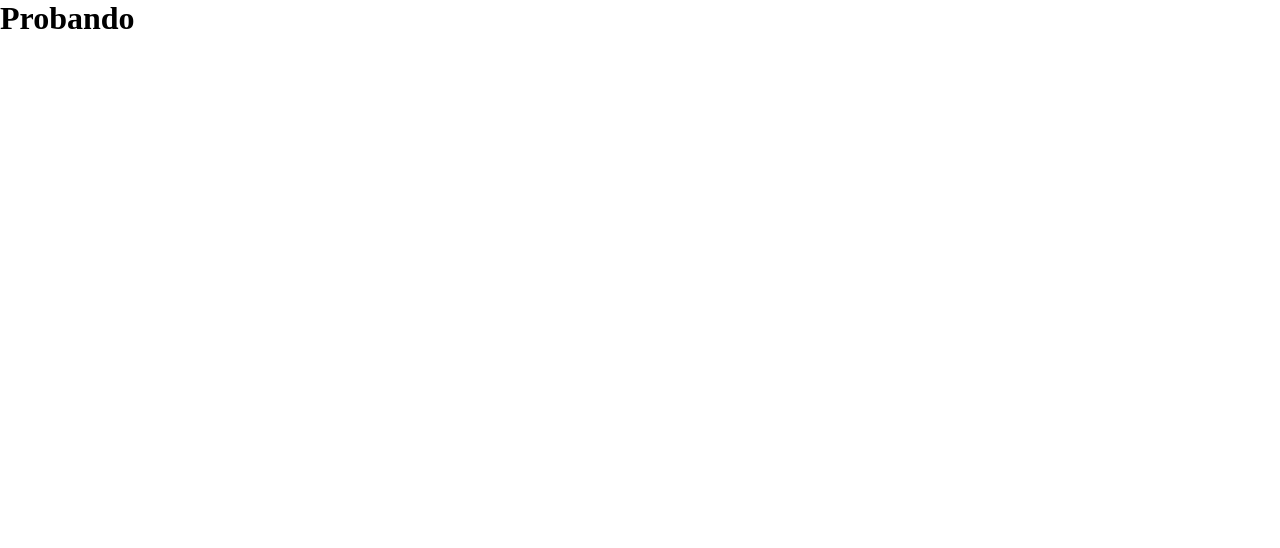
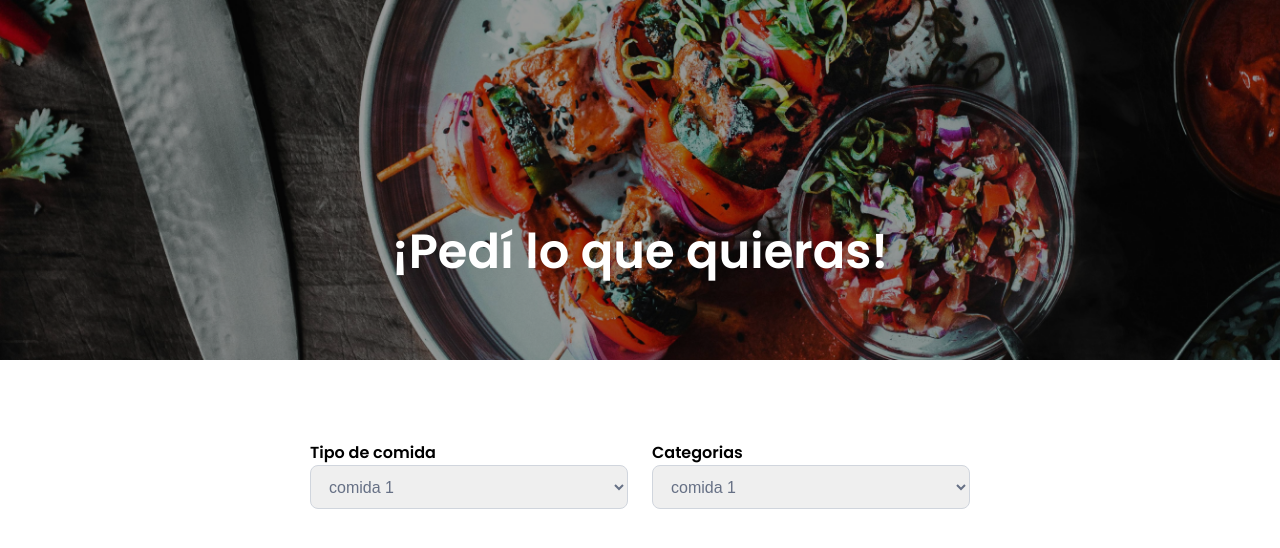
Before and after one commit to Matias98cs/comida-frontend, a React (Vite) app: page / in a window 1280 px wide. Shown: the top 548 px of the page. Built offline with nearby package versions, Linux system fonts and the light colour scheme.

Commit message:
pagina home

```diff
--- a/src/App.jsx
+++ b/src/App.jsx
@@ -1,15 +1,17 @@
 import { BrowserRouter, Routes, Route } from 'react-router-dom'
 import React, {lazy, Suspense} from 'react'
-import './App.css'
+import Home from './paginas/Home'
+import Pedidos from './paginas/Pedidos'
+
+
 
 function App() {
 
   return (
     <BrowserRouter>
       <Routes>
-        <Route>
-          <Route path="/" element={<h1>Probando</h1>} />
-        </Route>
+        <Route path='/' element={<Home/>} />
+        <Route path='/pedidos' element={<Pedidos/>}/>
       </Routes>
     </BrowserRouter>
   )
--- /dev/null
+++ b/src/componentes/homeBanner/HomerBanner.jsx
@@ -0,0 +1,11 @@
+import React from 'react'
+
+const HomerBanner = () => {
+  return (
+    <div className='banner-container'>
+        <h1>¡Pedí lo que quieras!</h1>
+    </div>
+  )
+}
+
+export default HomerBanner
--- /dev/null
+++ b/src/componentes/selectores/Selectores.jsx
@@ -0,0 +1,28 @@
+
+const Selectores = () => {
+  return (
+    <div className="selectores-container">
+      <div className="selector-tipo-comida">
+        <label htmlFor="tipocomida">Tipo de comida</label>
+        <select name="tipocomida" id="tipocomida">
+            <option value="1">comida 1</option>
+            <option value="2">comida 2</option>
+            <option value="3">comida 3</option>
+            <option value="4">comida 4</option>
+        </select>
+      </div>
+
+      <div className="selector-categoria">
+        <label htmlFor="categorias">Categorias</label>
+        <select name="categorias" id="categorias">
+            <option value="1">comida 1</option>
+            <option value="2">comida 2</option>
+            <option value="3">comida 3</option>
+            <option value="4">comida 4</option>
+        </select>
+      </div>
+    </div>
+  )
+}
+
+export default Selectores
--- /dev/null
+++ b/src/paginas/Home.jsx
@@ -0,0 +1,18 @@
+import HomerBanner from '../componentes/homeBanner/HomerBanner'
+import Selectores from '../componentes/selectores/Selectores'
+import '../style/home.css'
+
+const Home = () => {
+  return (
+    <div className='home'>
+      <div className='home-container-banner'>
+        <HomerBanner/>
+      </div>
+      <div className='home-continer-selectores'>
+        <Selectores/>
+      </div>
+    </div>
+  )
+}
+
+export default Home
--- /dev/null
+++ b/src/paginas/Pedidos.jsx
@@ -0,0 +1,13 @@
+import React from 'react'
+
+const Pedidos = () => {
+  return (
+    <div className='pedido-container'>
+        <div>
+            <h1>Pedidos</h1>
+        </div>
+    </div>
+  )
+}
+
+export default Pedidos
--- /dev/null
+++ b/src/style/home.css
@@ -0,0 +1,78 @@
+@import url('https://fonts.googleapis.com/css2?family=Poppins:wght@600&display=swap');
+
+.home {
+    width: 100%;
+    height: 100vh;
+    display: flex;
+    flex-direction: column;
+    align-items: center;
+    justify-content: center;
+    gap: 5em;
+    font-family: 'Poppins', sans-serif;
+}
+
+.home-container-banner {
+    background-color: burlywood;
+    display: flex;
+    justify-content: center;
+    align-items: center;
+    width: 100%;
+    height: 50vh;
+}
+
+.banner-container {
+    width: 100%;
+    height: 100%;
+    background-size: cover;
+    background-repeat: no-repeat;
+    display: flex;
+    align-items: center;
+    justify-content: center;
+    background-image: url('../assets/pexels-william-choquette-26418861.png');
+}
+
+.banner-container h1 {
+    color: #FFFFFF;
+    font-size: 48px;
+    margin-top: 3em;
+
+}
+
+.home-continer-selectores {
+    width: 100%;
+    height: 50vh;
+    display: flex;
+    align-items: flex-start;
+    justify-content: center;
+}
+
+.selectores-container {
+    display: flex;
+    justify-content: center;
+    align-items: flex-start;
+    gap: 24px;
+    width: 100%;
+
+}
+
+.selectores-container label {
+    font-size: 16px;
+}
+
+.selector-tipo-comida, .selector-categoria {
+    display: flex;
+    flex-direction: column;
+}
+
+.selectores-container select {
+    width: 318px;
+    height: 44px;
+    border-radius: 8px;
+    border-color: #D0D5DD;
+    padding: 10px 14px 10px 14px;
+    gap: 4px;
+    color: #667085;
+    font-size: 16px;
+    color: none;
+
+}
```
Also changed, not shown: src/assets/pexels-william-choquette-26418861.png (added), src/layouts/ComidaProvider.jsx (added).
